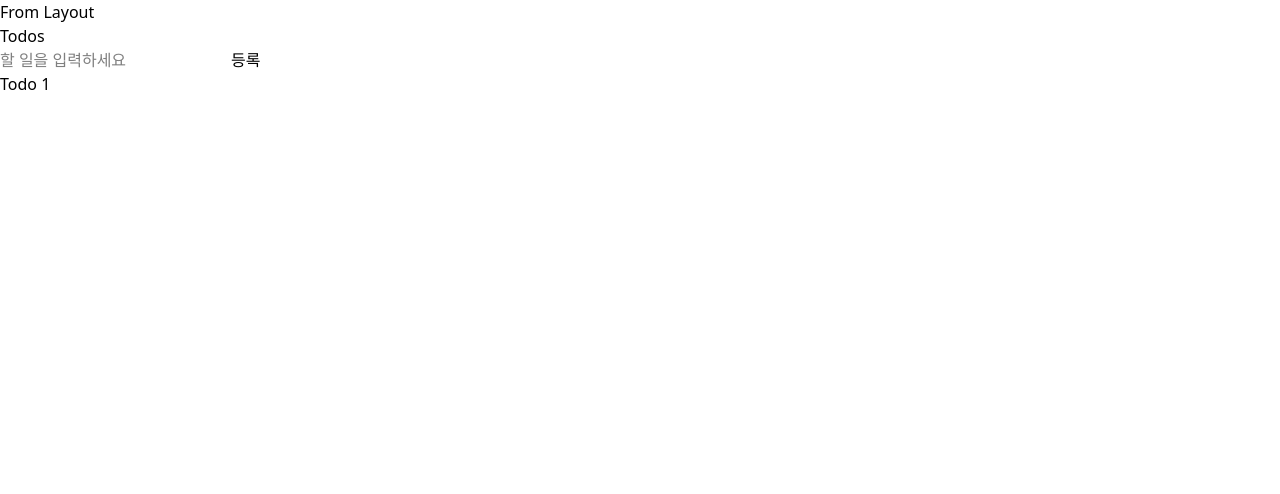
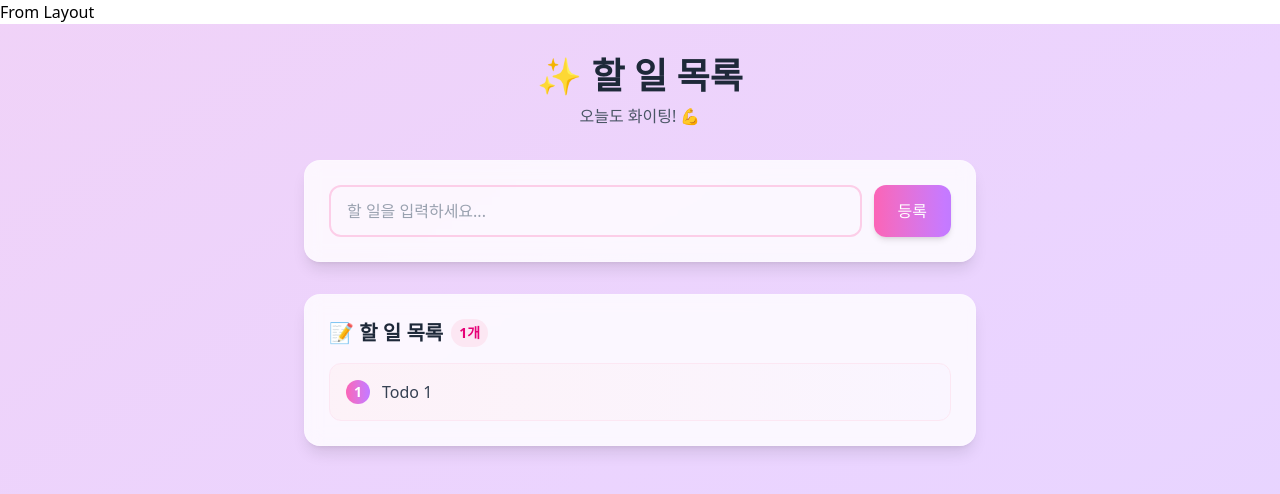
Before and after one commit to dev-oil/study-nextjs, a Next.js app in the folder next-basic/: page /todos in a window 1280 px wide. Shown: the top 494 px of the page. Built offline with nearby package versions, Linux system fonts and the light colour scheme.

Commit message:
feat: [next-basic] cursor로 스타일 만들어보기

```diff
--- a/next-basic/app/todos/page.tsx
+++ b/next-basic/app/todos/page.tsx
@@ -32,28 +32,120 @@ export default function TodosPage() {
   });
 
   return (
-    <div>
-      <h2>Todos</h2>
+    <div className='min-h-screen relative overflow-hidden'>
+      {/* 움직이는 그라데이션 배경 */}
+      <div className='absolute inset-0 bg-gradient-to-br from-pink-200 via-purple-200 to-indigo-200 animate-gradient-shift'></div>
 
-      {/* Todos를 생성하는 부분 */}
+      {/* 메인 컨테이너 */}
+      <div className='relative z-10 container mx-auto px-4 py-8'>
+        <div className='max-w-2xl mx-auto'>
+          {/* 헤더 */}
+          <div className='text-center mb-8'>
+            <h1 className='text-4xl font-bold text-gray-800 mb-2'>
+              ✨ 할 일 목록
+            </h1>
+            <p className='text-gray-600'>오늘도 화이팅! 💪</p>
+          </div>
+
+          {/* 투두 입력 폼 */}
+          <div className='bg-white/80 backdrop-blur-sm rounded-2xl p-6 mb-8 shadow-lg border border-white/20'>
+            <div className='flex gap-3'>
               <input
                 type='text'
-        placeholder='할 일을 입력하세요'
+                placeholder='할 일을 입력하세요...'
                 value={todo}
                 onChange={(e) => setTodo(e.target.value)}
+                onKeyPress={(e) =>
+                  e.key === 'Enter' && createTodoMutation.mutate()
+                }
+                className='flex-1 px-4 py-3 rounded-xl border-2 border-pink-200 focus:border-pink-400 focus:outline-none transition-colors duration-200 text-gray-700 placeholder-gray-400'
               />
-      <button onClick={() => createTodoMutation.mutate()}>
+              <button
+                onClick={() => createTodoMutation.mutate()}
+                disabled={createTodoMutation.isPending}
+                className='px-6 py-3 bg-gradient-to-r from-pink-400 to-purple-400 text-white rounded-xl font-medium hover:from-pink-500 hover:to-purple-500 disabled:opacity-50 disabled:cursor-not-allowed transition-all duration-200 shadow-md hover:shadow-lg transform hover:-translate-y-0.5'
+              >
                 {createTodoMutation.isPending ? '등록중...' : '등록'}
               </button>
+            </div>
+          </div>
 
-      {/* Todos를 보여주는 부분 */}
-      {todosQuery.isLoading && <div>Loading...</div>}
-      {todosQuery.isError && <div>Error</div>}
-      <ul>
-        {todosQuery.data?.map((todo) => (
-          <li key={todo}>{todo}</li>
+          {/* 투두 리스트 */}
+          <div className='bg-white/80 backdrop-blur-sm rounded-2xl p-6 shadow-lg border border-white/20'>
+            <h2 className='text-xl font-semibold text-gray-800 mb-4 flex items-center gap-2'>
+              📝 할 일 목록
+              {todosQuery.data && (
+                <span className='text-sm bg-pink-100 text-pink-600 px-2 py-1 rounded-full'>
+                  {todosQuery.data.length}개
+                </span>
+              )}
+            </h2>
+
+            {/* 로딩 상태 */}
+            {todosQuery.isLoading && (
+              <div className='flex items-center justify-center py-8'>
+                <div className='animate-spin rounded-full h-8 w-8 border-b-2 border-pink-400'></div>
+                <span className='ml-2 text-gray-600'>로딩중...</span>
+              </div>
+            )}
+
+            {/* 에러 상태 */}
+            {todosQuery.isError && (
+              <div className='text-center py-8 text-red-500'>
+                <div className='text-4xl mb-2'>😵</div>
+                <p>오류가 발생했습니다</p>
+              </div>
+            )}
+
+            {/* 투두 목록 */}
+            {todosQuery.data && todosQuery.data.length === 0 && (
+              <div className='text-center py-8 text-gray-500'>
+                <div className='text-4xl mb-2'>🎉</div>
+                <p>할 일이 없습니다! 새로운 할 일을 추가해보세요.</p>
+              </div>
+            )}
+
+            {todosQuery.data && todosQuery.data.length > 0 && (
+              <div className='space-y-3'>
+                {todosQuery.data.map((todo, index) => (
+                  <div
+                    key={todo}
+                    className='flex items-center gap-3 p-4 bg-gradient-to-r from-pink-50 to-purple-50 rounded-xl border border-pink-100 hover:shadow-md transition-all duration-200 group'
+                  >
+                    <div className='w-6 h-6 rounded-full bg-gradient-to-r from-pink-400 to-purple-400 flex items-center justify-center text-white text-sm font-bold'>
+                      {index + 1}
+                    </div>
+                    <span className='flex-1 text-gray-700 group-hover:text-gray-900 transition-colors'>
+                      {todo}
+                    </span>
+                    <div className='w-2 h-2 rounded-full bg-pink-300 opacity-0 group-hover:opacity-100 transition-opacity'></div>
+                  </div>
                 ))}
-      </ul>
+              </div>
+            )}
+          </div>
+        </div>
+      </div>
+
+      {/* 커스텀 CSS */}
+      <style jsx>{`
+        @keyframes gradient-shift {
+          0% {
+            background-position: 0% 50%;
+          }
+          50% {
+            background-position: 100% 50%;
+          }
+          100% {
+            background-position: 0% 50%;
+          }
+        }
+
+        .animate-gradient-shift {
+          background-size: 400% 400%;
+          animation: gradient-shift 8s ease infinite;
+        }
+      `}</style>
     </div>
   );
 }
```
Lines whose indentation alone changed are shown as unchanged.
